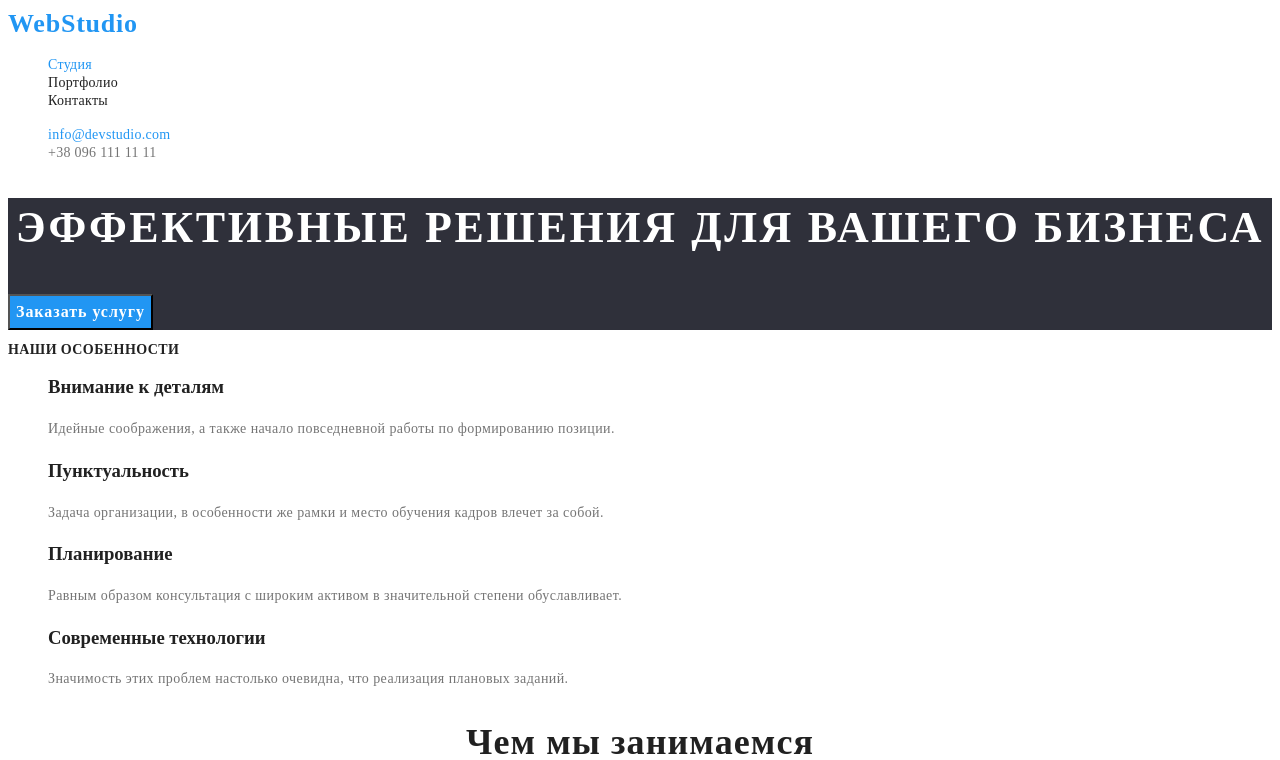
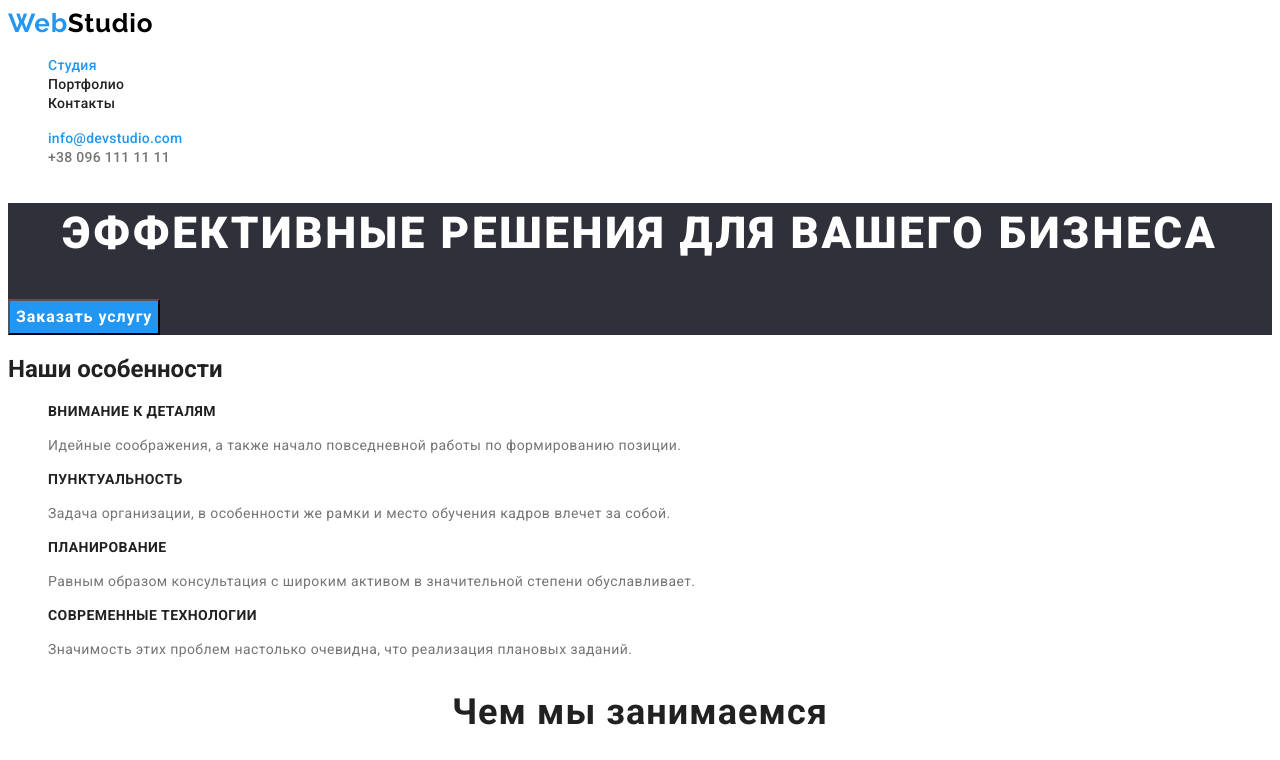
Before and after one commit to xolishax/goit-markup-hw-02, a plain HTML site: page index.html in a window 1280 px wide. Shown: the top 760 px of the page. Drawn offline with Linux system fonts and the light colour scheme.

Commit message:
add new styles, changes to html

```diff
--- a/css/styles.css
+++ b/css/styles.css
@@ -1,9 +1,7 @@
 :root {
 /* fonts */
---main-font : 'Roboto Regular';
---secondary-font : 'Roboto Bold';
---other-font : "Roboto Medium";
---logo-font : "Raleway Bold";
+--main-font : 'Roboto';
+--logo-font : 'Raleway';
 
 /* text colors */
 --main-text-color : #212121;
@@ -41,6 +39,12 @@ body {
     font-size: 26px;
     line-height: calc(31 / 26);
     letter-spacing: 0.03em;
+}
+.logo-accent {
+    color: #000000;
+}
+.logo-accent-last {
+    color: var(--secondary-text-color);
 }
 .header-link {
     font-weight: 500;
@@ -101,7 +105,7 @@ body {
 }
 
 /* 2 section */
-.features-header {
+.features-item-header {
     font-weight: 700;
     font-size: 14px;
     line-height: calc(16 / 14);
@@ -116,7 +120,6 @@ body {
 }
 /* 3 section */
 .do-header {
-    font-style: normal;
     font-weight: 700;
     font-size: 36px;
     line-height: calc(42 / 36);
@@ -128,7 +131,6 @@ body {
     background-color: #F5F4FA;
 }
 .team-header {
-    font-style: normal;
     font-weight: 700;
     font-size: 36px;
     line-height: calc(42 / 36);
@@ -136,14 +138,12 @@ body {
     letter-spacing: 0.03em;
 }
 .team-header-name {
-    font-style: normal;
     font-weight: 500;
     font-size: 16px;
     line-height: calc(19 / 16);
     letter-spacing: 0.03em;
 }
 .team-text {
-    font-size: 16px;
     line-height: calc(19 / 16);
     letter-spacing: 0.03em;
     color: var(---other-color);
@@ -163,7 +163,7 @@ body {
 .address-link {
     font-style: normal;
     font-size: 14px;
-    line-height: 24px;
+    line-height: calc(24 / 14);
     letter-spacing: 0.03em;
     color: rgba(255, 255, 255, 0.6);
 }
@@ -175,7 +175,6 @@ body {
 /* PORTFOLIO PAGE */
 .portfolio-btn {
 font-family: inherit;
-font-style: normal;
 font-weight: 500;
 font-size: 16px;
 line-height: calc(26 / 16);
@@ -207,7 +206,6 @@ background-color: transparent;
     color: var(--main-text-color);
 }
 .all-list-text {
-    font-size: 16px;
     line-height: calc(30 / 16);
     letter-spacing: 0.03em;
     color: var(---other-color);
--- a/index.html
+++ b/index.html
@@ -15,9 +15,7 @@
     <header>
 
         <nav class="header-nav list">
-            <a href="/" class="logo links">
-                WebStudio
-            </a>
+            <a href="/" class="logo" lang="en">Web<span class="logo-accent">Studio</span></a>
 
             <ul class="header-list list">
                 <li class="header-list-item"><a href="" class="header-link links header-link-current">Студия</a></li>
@@ -115,9 +113,7 @@
     <footer>
 
         <div class="last-section">
-        <a href="/" lang="en" class="logo links">
-            WebStudio
-        </a>
+        <a href="/" class="logo" lang="en">Web<span class="logo-accent-last">Studio</span></a>
         <address class="address">
             <p class="address-text">г. Киев, пр-т Леси Украинки, 26</p>
 
```
Also changed, not shown: portfolio.html (+2 -6 lines).
